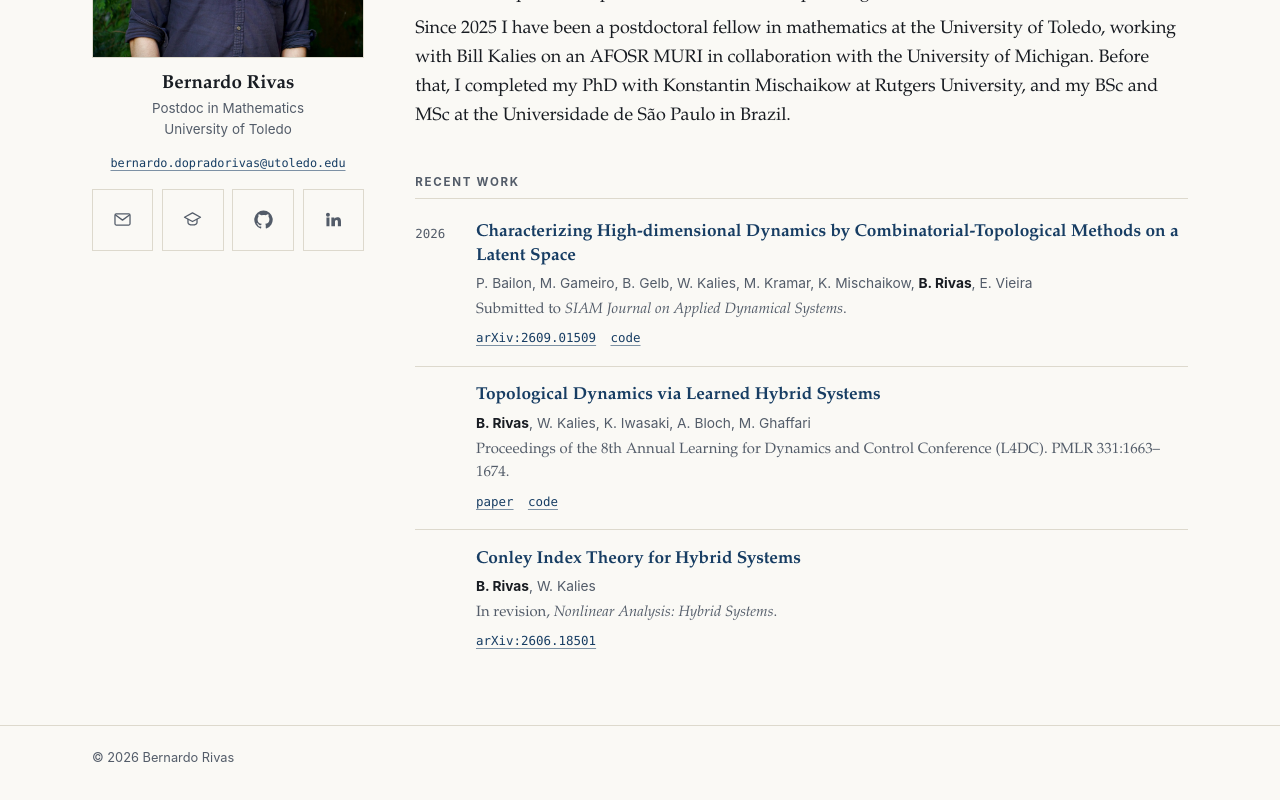
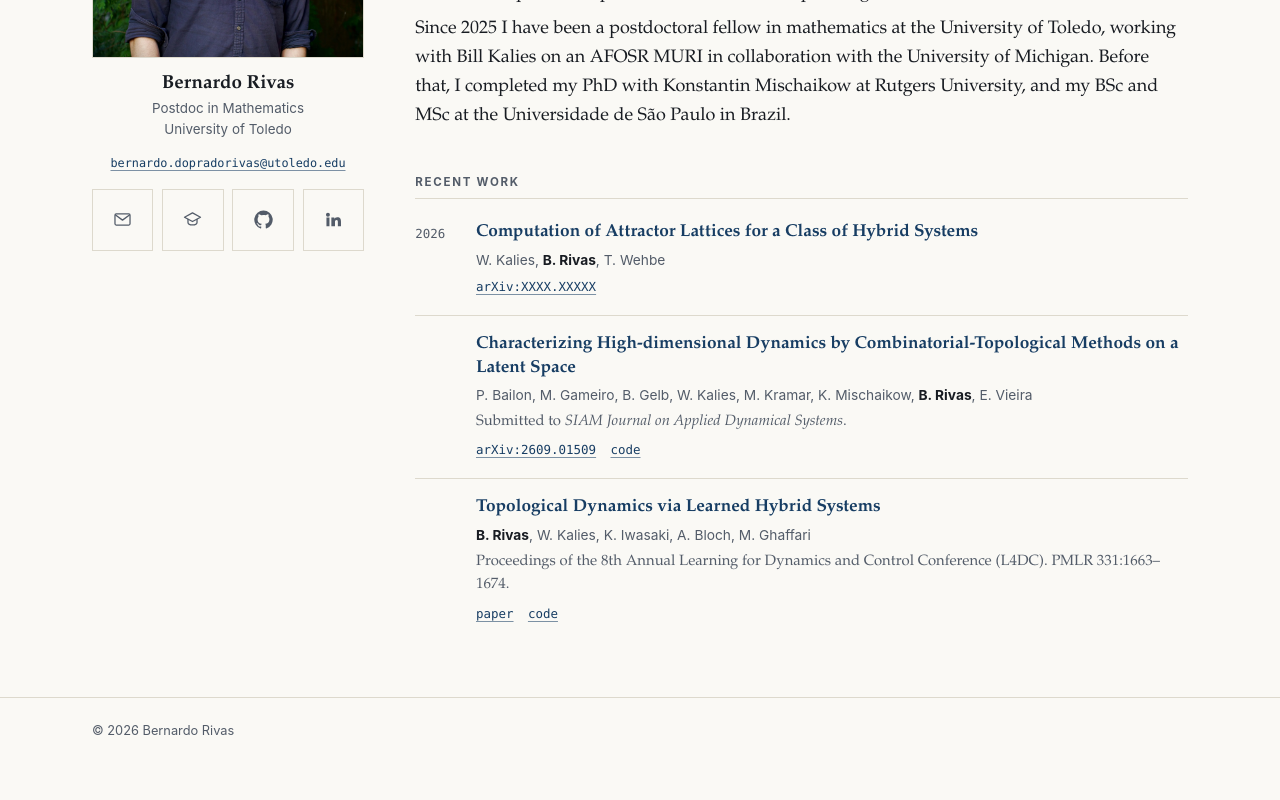
Before and after one commit to bernardorivas/bernardorivas.github.io, a Next.js app: page / in a window 1280 px wide. Shown: the part 392-1192 px from the top of the page. After the commit the page ends 1168 px from the top, so only its background shows below. Built offline with nearby package versions, Linux system fonts and the light colour scheme.

Commit message:
Feature the attractor-lattices preprint on the landing page; hyphenate El-Khateeb

```diff
--- a/src/data/publications.tsx
+++ b/src/data/publications.tsx
@@ -69,7 +69,7 @@ const pubGlobal: Publication = {
 const prepInference: Publication = {
   id: "prep-inference",
   title: "Topological Validation of Parameter Inference in Gene Regulatory Networks",
-  authors: "W. El Khateeb, B. Rivas, W. Kalies",
+  authors: "W. El-Khateeb, B. Rivas, W. Kalies",
 };
 
 const prepControl: Publication = {
@@ -125,4 +125,4 @@ export const researchPublications: Publication[] = researchPublicationGroups.fla
 );
 
 // The three most recent papers, shown on the landing page.
-export const recentPublications: Publication[] = [pubLatent, pubLearned, pubHybrid];
+export const recentPublications: Publication[] = [pubAttractor, pubLatent, pubLearned];
```
Also changed, not shown: 1 other file (tests, documents, lock files or other folders).
